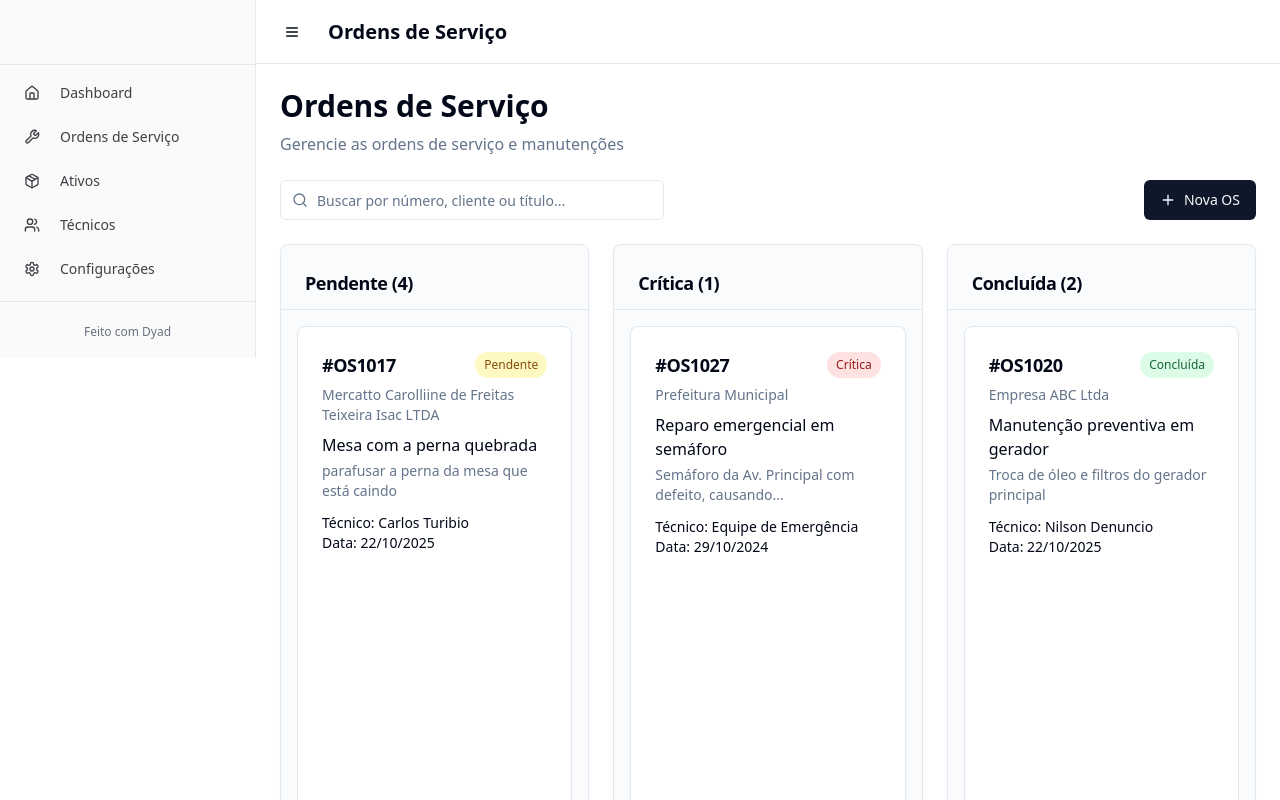
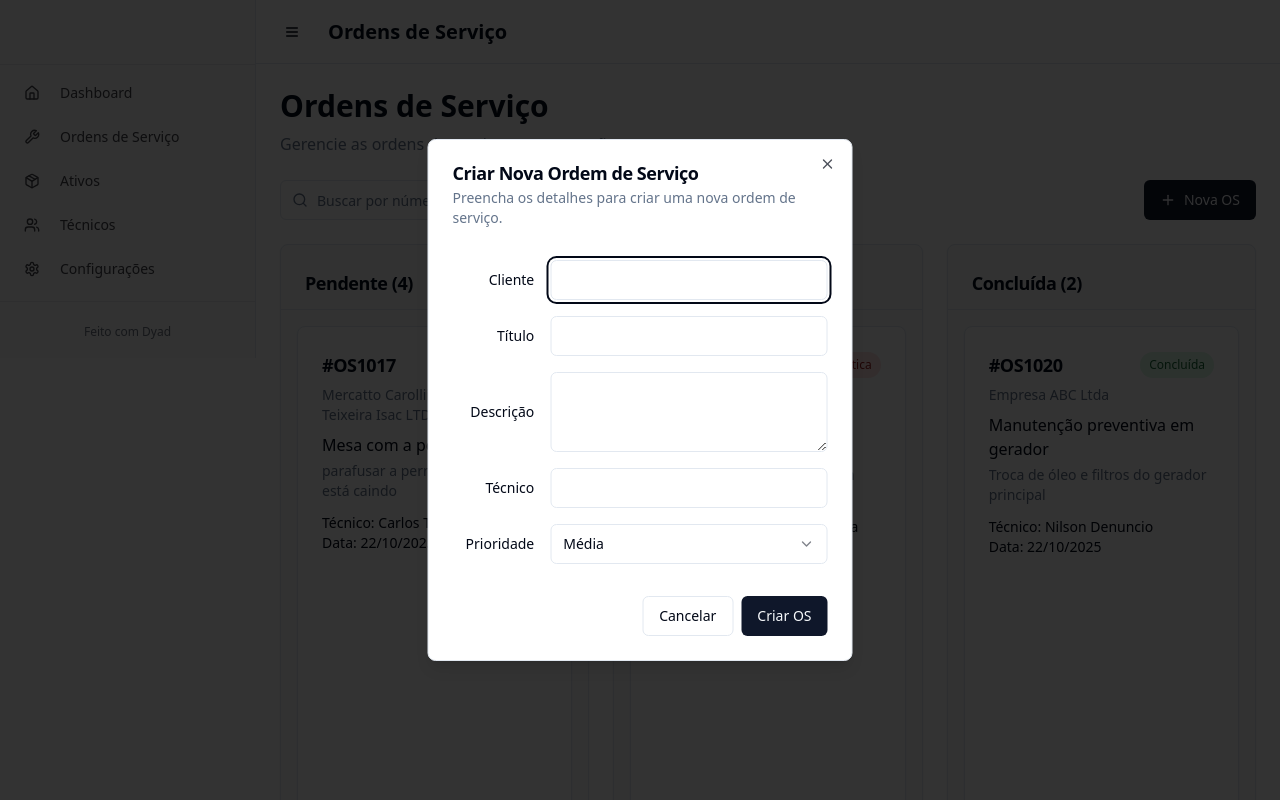
Before and after one commit to denuncio1/FixAPP, a React (Vite) app: page /work-orders in a window 1280 px wide. Both pictures are taken after a click on the button "Nova OS". Shown: the top 800 px of the page. Built offline with nearby package versions, Linux system fonts and the light colour scheme.

Commit message:
[dyad] wrote 2 file(s)

```diff
--- /dev/null
+++ b/src/components/NewWorkOrderDialog.tsx
@@ -0,0 +1,161 @@
+"use client";
+
+import React, { useState } from "react";
+import {
+  Dialog,
+  DialogContent,
+  DialogDescription,
+  DialogHeader,
+  DialogTitle,
+  DialogFooter,
+} from "@/components/ui/dialog";
+import { Button } from "@/components/ui/button";
+import { Input } from "@/components/ui/input";
+import { Label } from "@/components/ui/label";
+import { Textarea } from "@/components/ui/textarea";
+import {
+  Select,
+  SelectContent,
+  SelectItem,
+  SelectTrigger,
+  SelectValue,
+} from "@/components/ui/select";
+import { toast } from "sonner";
+
+interface NewWorkOrderDialogProps {
+  isOpen: boolean;
+  onClose: () => void;
+  onSave: (newOrder: any) => void; // Em um cenário real, 'any' seria um tipo WorkOrder
+}
+
+const NewWorkOrderDialog: React.FC<NewWorkOrderDialogProps> = ({
+  isOpen,
+  onClose,
+  onSave,
+}) => {
+  const [client, setClient] = useState("");
+  const [title, setTitle] = useState("");
+  const [description, setDescription] = useState("");
+  const [technician, setTechnician] = useState("");
+  const [priority, setPriority] = useState<"Baixa" | "Média" | "Crítica">(
+    "Média",
+  );
+
+  const handleSubmit = () => {
+    if (!client || !title || !description) {
+      toast.error("Por favor, preencha todos os campos obrigatórios.");
+      return;
+    }
+
+    const newOrder = {
+      id: `#OS${Math.floor(Math.random() * 10000)}`, // ID temporário
+      status: "Pendente",
+      client,
+      title,
+      description,
+      technician: technician || "N/A",
+      date: new Date().toLocaleDateString("pt-BR"),
+      priority,
+      daysAgo: 0,
+    };
+    onSave(newOrder);
+    onClose();
+    // Limpar formulário
+    setClient("");
+    setTitle("");
+    setDescription("");
+    setTechnician("");
+    setPriority("Média");
+    toast.success("Nova Ordem de Serviço criada com sucesso!");
+  };
+
+  return (
+    <Dialog open={isOpen} onOpenChange={onClose}>
+      <DialogContent className="sm:max-w-[425px]">
+        <DialogHeader>
+          <DialogTitle>Criar Nova Ordem de Serviço</DialogTitle>
+          <DialogDescription>
+            Preencha os detalhes para criar uma nova ordem de serviço.
+          </DialogDescription>
+        </DialogHeader>
+        <div className="grid gap-4 py-4">
+          <div className="grid grid-cols-4 items-center gap-4">
+            <Label htmlFor="client" className="text-right">
+              Cliente
+            </Label>
+            <Input
+              id="client"
+              value={client}
+              onChange={(e) => setClient(e.target.value)}
+              className="col-span-3"
+              required
+            />
+          </div>
+          <div className="grid grid-cols-4 items-center gap-4">
+            <Label htmlFor="title" className="text-right">
+              Título
+            </Label>
+            <Input
+              id="title"
+              value={title}
+              onChange={(e) => setTitle(e.target.value)}
+              className="col-span-3"
+              required
+            />
+          </div>
+          <div className="grid grid-cols-4 items-center gap-4">
+            <Label htmlFor="description" className="text-right">
+              Descrição
+            </Label>
+            <Textarea
+              id="description"
+              value={description}
+              onChange={(e) => setDescription(e.target.value)}
+              className="col-span-3"
+              required
+            />
+          </div>
+          <div className="grid grid-cols-4 items-center gap-4">
+            <Label htmlFor="technician" className="text-right">
+              Técnico
+            </Label>
+            <Input
+              id="technician"
+              value={technician}
+              onChange={(e) => setTechnician(e.target.value)}
+              className="col-span-3"
+            />
+          </div>
+          <div className="grid grid-cols-4 items-center gap-4">
+            <Label htmlFor="priority" className="text-right">
+              Prioridade
+            </Label>
+            <Select
+              value={priority}
+              onValueChange={(value: "Baixa" | "Média" | "Crítica") =>
+                setPriority(value)
+              }
+            >
+              <SelectTrigger className="col-span-3">
+                <SelectValue placeholder="Selecione a prioridade" />
+              </SelectTrigger>
+              <SelectContent>
+                <SelectItem value="Baixa">Baixa</SelectItem>
+                <SelectItem value="Média">Média</SelectItem>
+                <SelectItem value="Crítica">Crítica</SelectItem>
+              </SelectContent>
+            </Select>
+          </div>
+        </div>
+        <DialogFooter>
+          <Button variant="outline" onClick={onClose}>
+            Cancelar
+          </Button>
+          <Button onClick={handleSubmit}>Criar OS</Button>
+        </DialogFooter>
+      </DialogContent>
+    </Dialog>
+  );
+};
+
+export default NewWorkOrderDialog;
--- a/src/pages/WorkOrders.tsx
+++ b/src/pages/WorkOrders.tsx
@@ -3,11 +3,11 @@
 import React, { useState } from "react";
 import { Button } from "@/components/ui/button";
 import { Input } from "@/components/ui/input";
-import { DropdownMenu, DropdownMenuContent, DropdownMenuItem, DropdownMenuTrigger } from "@/components/ui/dropdown-menu";
-import { Menu, Search, Filter, Plus } from "lucide-react";
+import { Menu, Search, Plus } from "lucide-react";
 import Sidebar from "@/components/Sidebar";
-import WorkOrderCard from "@/components/WorkOrderCard"; // Importar o novo componente
-import { Card, CardHeader, CardTitle, CardContent } from "@/components/ui/card"; // Importar Card para as colunas Kanban
+import WorkOrderCard from "@/components/WorkOrderCard";
+import { Card, CardHeader, CardTitle, CardContent } from "@/components/ui/card";
+import NewWorkOrderDialog from "@/components/NewWorkOrderDialog"; // Importar o novo componente de diálogo
 
 interface WorkOrder {
   id: string;
@@ -21,7 +21,7 @@ interface WorkOrder {
   daysAgo: number;
 }
 
-const mockWorkOrders: WorkOrder[] = [
+const initialMockWorkOrders: WorkOrder[] = [
   {
     id: "#OS1017",
     status: "Pendente",
@@ -104,12 +104,19 @@ const mockWorkOrders: WorkOrder[] = [
 const WorkOrders = () => {
   const [isSidebarCollapsed, setIsSidebarCollapsed] = useState(false);
   const [searchTerm, setSearchTerm] = useState("");
+  const [isNewOrderDialogOpen, setIsNewOrderDialogOpen] = useState(false);
+  const [workOrders, setWorkOrders] = useState<WorkOrder[]>(initialMockWorkOrders);
+
 
   const toggleSidebar = () => {
     setIsSidebarCollapsed(!isSidebarCollapsed);
   };
 
-  const filteredWorkOrders = mockWorkOrders.filter((order) => {
+  const handleSaveNewOrder = (newOrder: WorkOrder) => {
+    setWorkOrders((prevOrders) => [...prevOrders, newOrder]);
+  };
+
+  const filteredWorkOrders = workOrders.filter((order) => {
     const matchesSearch =
       order.id.toLowerCase().includes(searchTerm.toLowerCase()) ||
       order.client.toLowerCase().includes(searchTerm.toLowerCase()) ||
@@ -162,7 +169,7 @@ const WorkOrders = () => {
               />
             </div>
 
-            <Button className="flex items-center gap-2 w-full md:w-auto">
+            <Button className="flex items-center gap-2 w-full md:w-auto" onClick={() => setIsNewOrderDialogOpen(true)}>
               <Plus className="h-4 w-4" />
               Nova OS
             </Button>
@@ -190,6 +197,11 @@ const WorkOrders = () => {
           </div>
         </main>
       </div>
+      <NewWorkOrderDialog
+        isOpen={isNewOrderDialogOpen}
+        onClose={() => setIsNewOrderDialogOpen(false)}
+        onSave={handleSaveNewOrder}
+      />
     </div>
   );
 };
```
